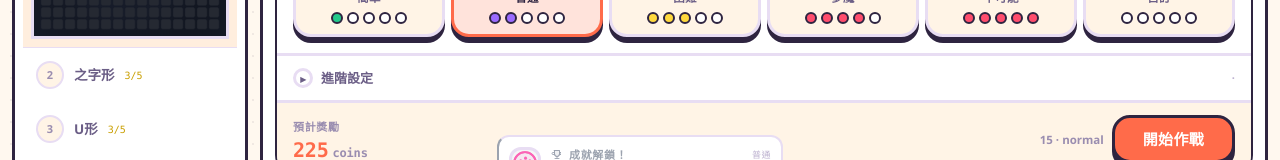
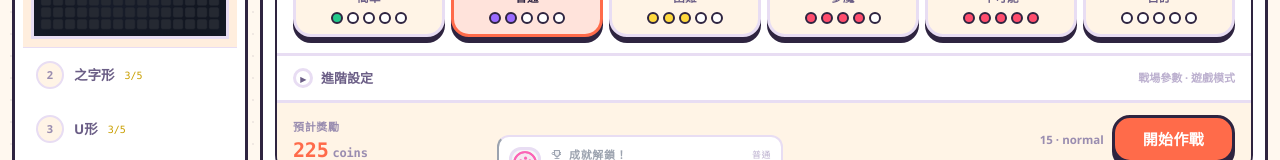
Before and after one commit to TWJohnJohn20116/GuaGuaTowerDefense, a React (Vite) app: page / in a window 1280 px wide. Both pictures are taken after a click on the button "開始遊戲". Shown: the part 483-643 px from the top of the page. Built offline with nearby package versions, Linux system fonts and the light colour scheme; no server answers; a web font is replaced by a local one.

Commit message:
fix(path-selection): 修正進階設定摘要的 i18n 路徑（sectionBattleParams/sectionGameMode 在 campaign 底下）

```diff
--- a/src/components/scenes/path-selection/MapBriefing.tsx
+++ b/src/components/scenes/path-selection/MapBriefing.tsx
@@ -112,7 +112,7 @@ export function MapBriefing({
               </span>
               {t.mainMenu.advancedSettings}
               <span className="ml-auto text-[11px] font-bold text-[var(--cn-ink-4)]">
-                {t.pathSelection.sectionBattleParams} · {t.pathSelection.sectionGameMode}
+                {c.sectionBattleParams} · {c.sectionGameMode}
               </span>
             </summary>
 
```
